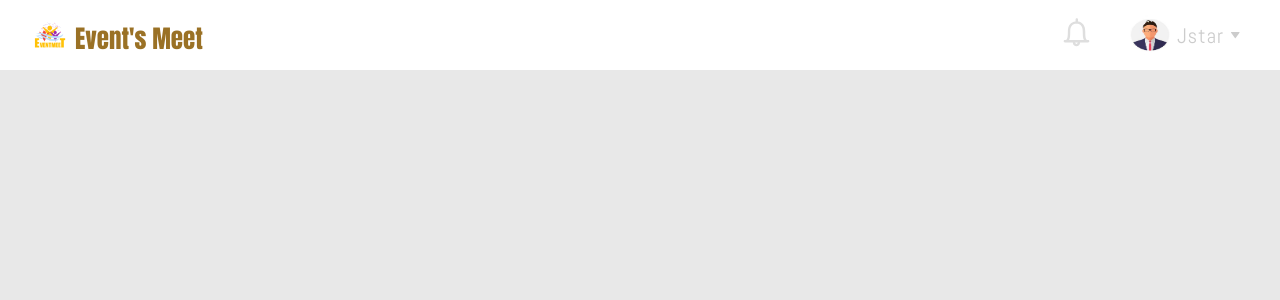
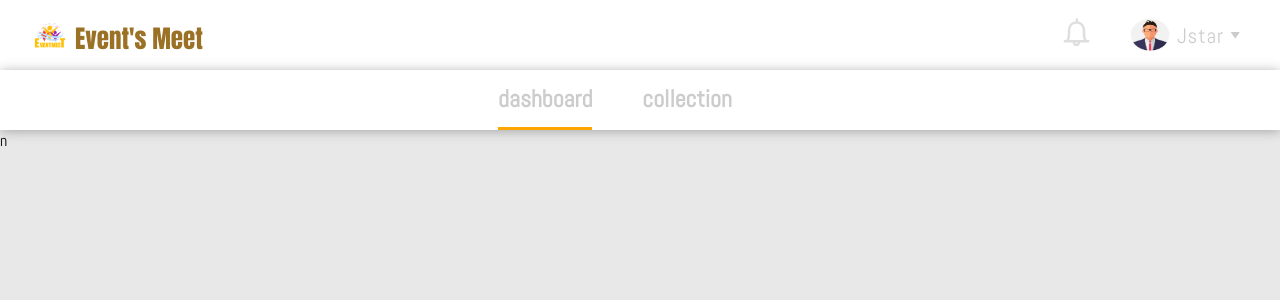
Before and after one commit to TimeOfGift/letsmeet-frontend, a React (Create React App) app: page /dashboard in a window 1280 px wide. Shown: the top 300 px of the page. Built offline with nearby package versions, Linux system fonts and the light colour scheme.

Commit message:
remove error log

```diff
--- a/src/Routes.js
+++ b/src/Routes.js
@@ -6,6 +6,7 @@ import TopNav from "./components/TopNav";
 import Signin from "./pages/SignIn"
 import Forgetpassword from "./pages/Password/forgetpassword";
 import Resetpassword from "./pages/Password/resetpassword"
+import Dashboard from "./pages/Dashboard";
 
 const Routes = () => {
   return (
@@ -28,6 +29,9 @@ const Routes = () => {
           <Route exact path="/reset-password">
             <Resetpassword />
           </Route>
+          <Route exact path="/dashboard">
+            <Dashboard />
+          </Route>
         </>
 
       </Switch>
--- /dev/null
+++ b/src/pages/Dashboard/dashboard.scss
@@ -0,0 +1,37 @@
+.dashboard {
+  .tab {
+    background: white;
+    height: 60px;
+    box-shadow: 0px 1px 11px rgba(0, 0, 0, 0.3);
+    display: flex;
+    justify-content: center;
+    align-items: center;
+    color: rgb(204, 204, 204);
+
+    .item {
+      height: 100%;
+      display: inline-flex;
+      align-items: center;
+      margin-right: 50px;
+      cursor: pointer;
+      border-bottom: 3px solid white;
+
+    }
+
+    .activeTab {
+      border-bottom: 3px solid orange;
+    }
+  }
+
+  .main {
+    display: flex;
+    justify-content: space-between;
+    margin-top: 30px;
+    height: 100%;
+  }
+
+  .filter {
+    width: 500px;
+    // background-color: red;
+  }
+}
--- /dev/null
+++ b/src/pages/Dashboard/index.jsx
@@ -0,0 +1,30 @@
+import React, {useState} from "react";
+import "./dashboard.scss";
+
+const Dashboard = (props) => {
+  const tabs = ["dashboard", "collection"];
+    const [ activeTab, setActiveTab]= useState(tabs[0]);
+
+    const handleClick = (t) => setActiveTab(t)
+  return (
+    <div className="dashboard">
+      <div className="tab">
+        {tabs.map((t) => (
+          <h2
+            className={`item ${t === activeTab ? "activeTab" : ""}`}
+            key={t}
+            onClick={() => handleClick(t)}
+          >
+            {t}
+          </h2>
+        ))}
+      </div>
+      <main className="dashboard-main">
+        <div className="filter">n</div>
+        <div className="display"></div>
+      </main>
+    </div>
+  );
+};
+
+export default Dashboard;
--- a/src/pages/Password/forgetpassword.jsx
+++ b/src/pages/Password/forgetpassword.jsx
@@ -13,10 +13,7 @@ const Forgetpassword = () => {
         setEmail(e.target.value)
     }
 
-    const handleSubmit = (e) => {
-        e.preventDefault();
-        console.log('email')
-    }
+
 
     return (
         <form >
--- a/src/pages/SignIn/index.js
+++ b/src/pages/SignIn/index.js
@@ -18,6 +18,7 @@ const SignIn = () => {
     }
 
     const handleSubmit = (e) => {
+        console.log(userLogin);
         e.preventDefault();
     }
 
--- a/src/pages/SignUp/index.js
+++ b/src/pages/SignUp/index.js
@@ -1,4 +1,4 @@
-import React, { useState, useEffect } from "react";
+import React, { useState } from "react";
 import { Link } from 'react-router-dom';
 import { useDispatch, useSelector } from 'react-redux';
 import Button from '../../components/Button';
@@ -10,7 +10,7 @@ const SignUp = () => {
     const [data, setData] = useState({});
 
     const dispatch = useDispatch();
-    const { user, loading } = useSelector(state => state.signupReducer);
+    const { user } = useSelector(state => state.signupReducer);
 
 
     const handleChange = (e) => {
```
